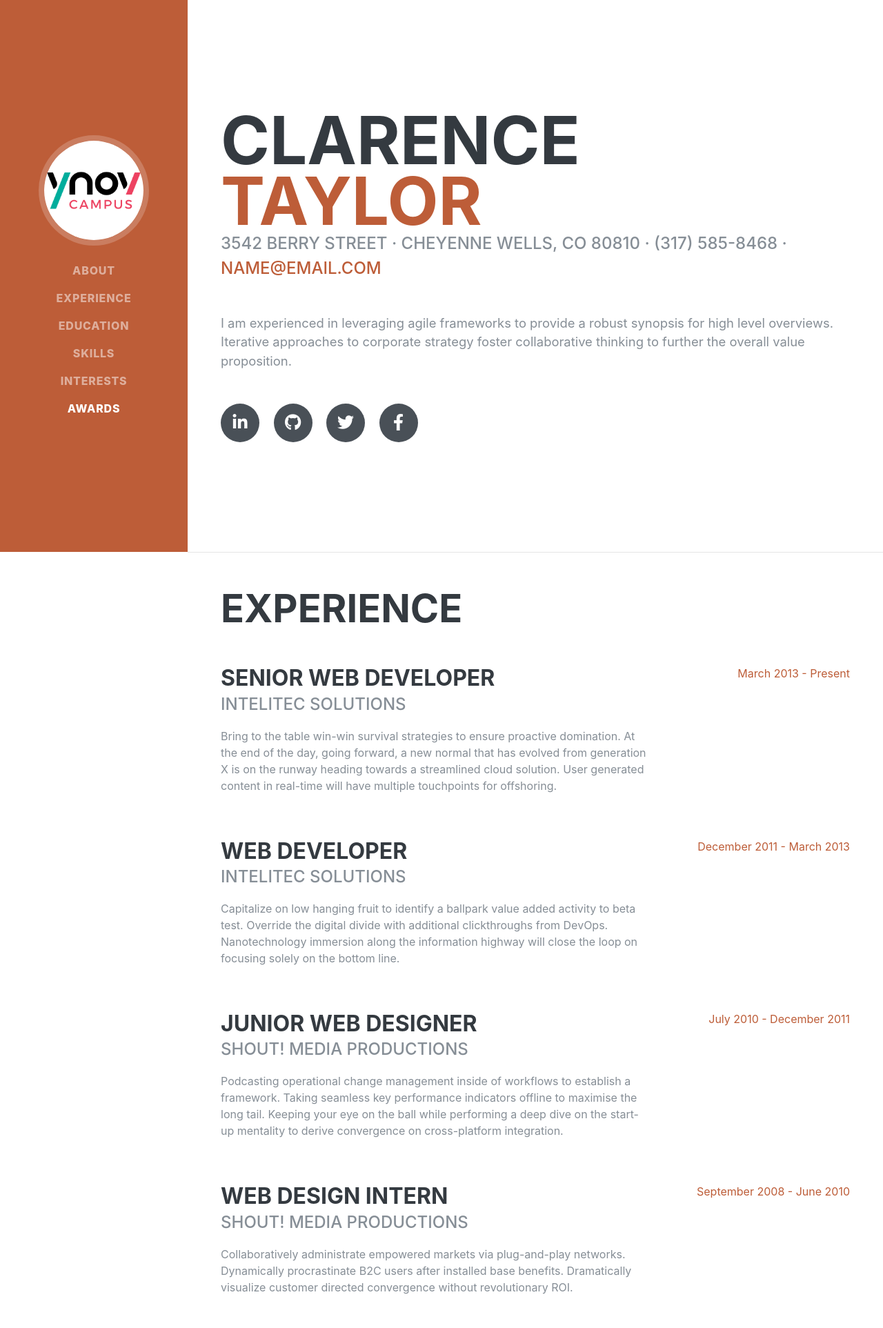
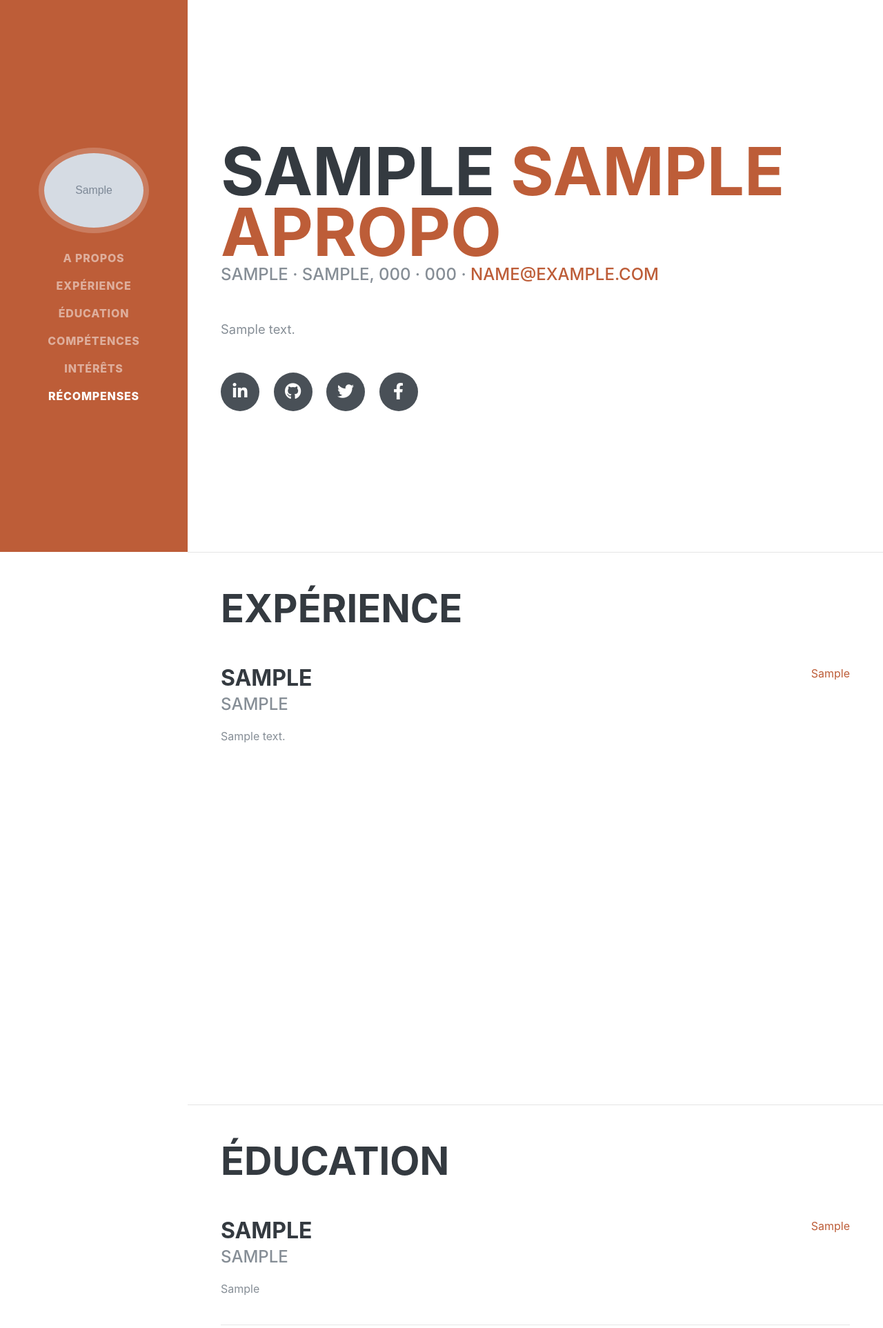
Before and after one commit to Clawchette/ExamenPHP, a PHP site: page / in a window 1280 px wide. Shown: the top 1925 px of the page at 69% size. Run offline with PHP 8.4, Linux system fonts and the light colour scheme; tables that the repository leaves empty or names only in its code hold one stand-in row (values such as "Sample post"); grey boxes marked "Sample" are stand-in pictures; some libraries are stand-ins or nearby versions; some web fonts are replaced.

Commit message:
Index Automatique
Les éléments de la base de données sont ajoutés automatiquement à la page index.php pour chaque section sauf "Compétences"

```diff
--- a/SiteExamenPHP/inc/head.inc.php
+++ b/SiteExamenPHP/inc/head.inc.php
@@ -22,5 +22,6 @@
   <link href="css/resume.min.css" rel="stylesheet">
 
 </head>
+<?php $pdo = new PDO("mysql:host=localhost;dbname=dbexamenphp","root","",array(PDO::ATTR_ERRMODE=>PDO::ERRMODE_EXCEPTION));?>
 
 <body id="page-top">
--- a/SiteExamenPHP/inc/header.inc.php
+++ b/SiteExamenPHP/inc/header.inc.php
@@ -1,5 +1,3 @@
-<?php $pdo = new PDO("mysql:host=localhost;dbname=dbexamenphp","root","",array(PDO::ATTR_ERRMODE=>PDO::ERRMODE_EXCEPTION));?>
-
 <nav class="navbar navbar-expand-md navbar-dark bg-dark fixed-top">
     <a class="navbar-brand" href="administration.php">Administration</a>
     <button class="navbar-toggler" type="button" data-toggle="collapse" data-target="#navbarsExampleDefault" aria-controls="navbarsExampleDefault" aria-expanded="false" aria-label="Toggle navigation">
--- a/SiteExamenPHP/index.php
+++ b/SiteExamenPHP/index.php
@@ -1,10 +1,11 @@
-<?php require_once("inc/head.inc.php"); ?>
-
+<?php require_once("inc/head.inc.php");
+$resultapropos = $pdo->query("SELECT * FROM apropos WHERE id_apropos='1'");
+$apropos = $resultapropos->fetch(PDO::FETCH_OBJ)?>
   <nav class="navbar navbar-expand-lg navbar-dark bg-primary fixed-top" id="sideNav">
     <a class="navbar-brand js-scroll-trigger" href="#page-top">
-      <span class="d-block d-lg-none">Clarence Taylor</span>
+      <span class="d-block d-lg-none"><?php echo $apropos->prenom . " " . $apropos->nom; ?></span>
       <span class="d-none d-lg-block">
-        <img class="img-fluid img-profile rounded-circle mx-auto mb-2" src="img/profile.jpg" alt="">
+        <img class="img-fluid img-profile rounded-circle mx-auto mb-2" src="<?php echo $apropos->cheminimg; ?>" alt="ma photo">
       </span>
     </a>
     <button class="navbar-toggler" type="button" data-toggle="collapse" data-target="#navbarSupportedContent" aria-controls="navbarSupportedContent" aria-expanded="false" aria-label="Toggle navigation">
@@ -13,22 +14,22 @@
     <div class="collapse navbar-collapse" id="navbarSupportedContent">
       <ul class="navbar-nav">
         <li class="nav-item">
-          <a class="nav-link js-scroll-trigger" href="#about">About</a>
+          <a class="nav-link js-scroll-trigger" href="#about">A Propos</a>
         </li>
         <li class="nav-item">
-          <a class="nav-link js-scroll-trigger" href="#experience">Experience</a>
+          <a class="nav-link js-scroll-trigger" href="#experience">Expérience</a>
         </li>
         <li class="nav-item">
-          <a class="nav-link js-scroll-trigger" href="#education">Education</a>
+          <a class="nav-link js-scroll-trigger" href="#education">éducation</a>
         </li>
         <li class="nav-item">
-          <a class="nav-link js-scroll-trigger" href="#skills">Skills</a>
+          <a class="nav-link js-scroll-trigger" href="#skills">Compétences</a>
         </li>
         <li class="nav-item">
-          <a class="nav-link js-scroll-trigger" href="#interests">Interests</a>
+          <a class="nav-link js-scroll-trigger" href="#interests">Intérêts</a>
         </li>
         <li class="nav-item">
-          <a class="nav-link js-scroll-trigger" href="#awards">Awards</a>
+          <a class="nav-link js-scroll-trigger" href="#awards">Récompenses</a>
         </li>
       </ul>
     </div>
@@ -38,24 +39,24 @@
 
     <section class="resume-section p-3 p-lg-5 d-flex align-items-center" id="about">
       <div class="w-100">
-        <h1 class="mb-0">Clarence
-          <span class="text-primary">Taylor</span>
+        <h1 class="mb-0"><?php echo $apropos->prenom; ?>
+          <span class="text-primary"><?php echo $apropos->nom; ?></span>
         </h1>
-        <div class="subheading mb-5">3542 Berry Street · Cheyenne Wells, CO 80810 · (317) 585-8468 ·
-          <a href="mailto:name@email.com">name@email.com</a>
+        <div class="subheading mb-5"><?php echo $apropos->rue . " · " . $apropos->ville . ", " . $apropos->codepostal . " · " . $apropos->telephone . " · "; ?>
+          <a href="mailto:<?php echo $apropos->email; ?>"><?php echo $apropos->email; ?></a>
         </div>
-        <p class="lead mb-5">I am experienced in leveraging agile frameworks to provide a robust synopsis for high level overviews. Iterative approaches to corporate strategy foster collaborative thinking to further the overall value proposition.</p>
+        <p class="lead mb-5"><?php echo $apropos->description; ?></p>
         <div class="social-icons">
-          <a href="#">
+          <a href="<?php echo $apropos->lienlinkedin; ?>">
             <i class="fab fa-linkedin-in"></i>
           </a>
-          <a href="#">
+          <a href="<?php echo $apropos->liengithub; ?>">
             <i class="fab fa-github"></i>
           </a>
-          <a href="#">
+          <a href="<?php echo $apropos->lientwitter; ?>">
             <i class="fab fa-twitter"></i>
           </a>
-          <a href="#">
+          <a href="<?php echo $apropos->lienfacebook; ?>">
             <i class="fab fa-facebook-f"></i>
           </a>
         </div>
@@ -66,51 +67,28 @@
 
     <section class="resume-section p-3 p-lg-5 d-flex justify-content-center" id="experience">
       <div class="w-100">
-        <h2 class="mb-5">Experience</h2>
+        <h2 class="mb-5">Expérience</h2>
 
+        <?php
+        $experiences = $pdo->query("SELECT * FROM experiences");
+
+        if(!empty($experiences)){
+            while ($experience = $experiences->fetch(PDO::FETCH_OBJ)) { ?>
               <div class="resume-item d-flex flex-column flex-md-row justify-content-between mb-5">
                 <div class="resume-content">
-            <h3 class="mb-0">Senior Web Developer</h3>
-            <div class="subheading mb-3">Intelitec Solutions</div>
-            <p>Bring to the table win-win survival strategies to ensure proactive domination. At the end of the day, going forward, a new normal that has evolved from generation X is on the runway heading towards a streamlined cloud solution. User generated content in real-time will have multiple touchpoints for offshoring.</p>
+                  <h3 class="mb-0"><?php echo $experience->emploi; ?></h3>
+                  <div class="subheading mb-3"><?php echo $experience->entreprise; ?></div>
+                  <p><?php echo $experience->jobdescription; ?></p>
                 </div>
                 <div class="resume-date text-md-right">
-            <span class="text-primary">March 2013 - Present</span>
+                  <span class="text-primary"><?php echo $experience->periode; ?></span>
                 </div>
               </div>
 
-        <div class="resume-item d-flex flex-column flex-md-row justify-content-between mb-5">
-          <div class="resume-content">
-            <h3 class="mb-0">Web Developer</h3>
-            <div class="subheading mb-3">Intelitec Solutions</div>
-            <p>Capitalize on low hanging fruit to identify a ballpark value added activity to beta test. Override the digital divide with additional clickthroughs from DevOps. Nanotechnology immersion along the information highway will close the loop on focusing solely on the bottom line.</p>
-          </div>
-          <div class="resume-date text-md-right">
-            <span class="text-primary">December 2011 - March 2013</span>
-          </div>
-        </div>
-
-        <div class="resume-item d-flex flex-column flex-md-row justify-content-between mb-5">
-          <div class="resume-content">
-            <h3 class="mb-0">Junior Web Designer</h3>
-            <div class="subheading mb-3">Shout! Media Productions</div>
-            <p>Podcasting operational change management inside of workflows to establish a framework. Taking seamless key performance indicators offline to maximise the long tail. Keeping your eye on the ball while performing a deep dive on the start-up mentality to derive convergence on cross-platform integration.</p>
-          </div>
-          <div class="resume-date text-md-right">
-            <span class="text-primary">July 2010 - December 2011</span>
-          </div>
-        </div>
-
-        <div class="resume-item d-flex flex-column flex-md-row justify-content-between">
-          <div class="resume-content">
-            <h3 class="mb-0">Web Design Intern</h3>
-            <div class="subheading mb-3">Shout! Media Productions</div>
-            <p>Collaboratively administrate empowered markets via plug-and-play networks. Dynamically procrastinate B2C users after installed base benefits. Dramatically visualize customer directed convergence without revolutionary ROI.</p>
-          </div>
-          <div class="resume-date text-md-right">
-            <span class="text-primary">September 2008 - June 2010</span>
-          </div>
-        </div>
+                <br>
+            <?php }
+        }
+        ?>
 
       </div>
 
@@ -120,39 +98,34 @@
 
     <section class="resume-section p-3 p-lg-5 d-flex align-items-center" id="education">
       <div class="w-100">
-        <h2 class="mb-5">Education</h2>
+        <h2 class="mb-5">éducation</h2>
 
-        <div class="resume-item d-flex flex-column flex-md-row justify-content-between mb-5">
+        <?php
+        $education = $pdo->query("SELECT * FROM education");
+
+        if(!empty($education)){
+            while ($formation = $education->fetch(PDO::FETCH_OBJ)) { ?>
+              <div class="resume-item d-flex flex-column flex-md-row justify-content-between">
                 <div class="resume-content">
-            <h3 class="mb-0">University of Colorado Boulder</h3>
-            <div class="subheading mb-3">Bachelor of Science</div>
-            <div>Computer Science - Web Development Track</div>
-            <p>GPA: 3.23</p>
+                  <h3 class="mb-0"><?php echo $formation->ecole; ?></h3>
+                  <div class="subheading mb-3"><?php echo $formation->formation; ?></div>
+                  <p><?php echo $formation->specialisation; ?></p>
                 </div>
                 <div class="resume-date text-md-right">
-            <span class="text-primary">August 2006 - May 2010</span>
+                  <span class="text-primary"><?php echo $formation->periode; ?></span>
                 </div>
               </div>
 
-        <div class="resume-item d-flex flex-column flex-md-row justify-content-between">
-          <div class="resume-content">
-            <h3 class="mb-0">James Buchanan High School</h3>
-            <div class="subheading mb-3">Technology Magnet Program</div>
-            <p>GPA: 3.56</p>
-          </div>
-          <div class="resume-date text-md-right">
-            <span class="text-primary">August 2002 - May 2006</span>
-          </div>
-        </div>
-
-      </div>
-    </section>
+                <br>
+            <?php }
+        }
+        ?>
 
     <hr class="m-0">
 
     <section class="resume-section p-3 p-lg-5 d-flex align-items-center" id="skills">
       <div class="w-100">
-        <h2 class="mb-5">Skills</h2>
+        <h2 class="mb-5">Compétences</h2>
 
         <div class="subheading mb-3">Programming Languages &amp; Tools</div>
         <ul class="list-inline dev-icons">
@@ -216,9 +189,12 @@
 
     <section class="resume-section p-3 p-lg-5 d-flex align-items-center" id="interests">
       <div class="w-100">
-        <h2 class="mb-5">Interests</h2>
-        <p>Apart from being a web developer, I enjoy most of my time being outdoors. In the winter, I am an avid skier and novice ice climber. During the warmer months here in Colorado, I enjoy mountain biking, free climbing, and kayaking.</p>
-        <p class="mb-0">When forced indoors, I follow a number of sci-fi and fantasy genre movies and television shows, I am an aspiring chef, and I spend a large amount of my free time exploring the latest technology advancements in the front-end web development world.</p>
+        <h2 class="mb-5">Intérêts</h2>
+        <?php
+        $interet = $pdo->query("SELECT * FROM interets");
+        $interets = $interet->fetch(PDO::FETCH_OBJ);
+        echo "<p>$interets->interet</p>";
+        ?>
       </div>
     </section>
 
@@ -226,34 +202,20 @@
 
     <section class="resume-section p-3 p-lg-5 d-flex align-items-center" id="awards">
       <div class="w-100">
-        <h2 class="mb-5">Awards &amp; Certifications</h2>
+        <h2 class="mb-5">Récompenses &amp; Certifications</h2>
         <ul class="fa-ul mb-0">
+
+        <?php
+        $recompenses = $pdo->query("SELECT * FROM recompenses");
+
+        if(!empty($recompenses)){
+          while ($recompense = $recompenses->fetch(PDO::FETCH_OBJ)) { ?>
             <li>
               <i class="fa-li fa fa-trophy text-warning"></i>
-            Google Analytics Certified Developer</li>
-          <li>
-            <i class="fa-li fa fa-trophy text-warning"></i>
-            Mobile Web Specialist - Google Certification</li>
-          <li>
-            <i class="fa-li fa fa-trophy text-warning"></i>
-            1<sup>st</sup>
-            Place - University of Colorado Boulder - Emerging Tech Competition 2009</li>
-          <li>
-            <i class="fa-li fa fa-trophy text-warning"></i>
-            1<sup>st</sup>
-            Place - University of Colorado Boulder - Adobe Creative Jam 2008 (UI Design Category)</li>
-          <li>
-            <i class="fa-li fa fa-trophy text-warning"></i>
-            2<sup>nd</sup>
-            Place - University of Colorado Boulder - Emerging Tech Competition 2008</li>
-          <li>
-            <i class="fa-li fa fa-trophy text-warning"></i>
-            1<sup>st</sup>
-            Place - James Buchanan High School - Hackathon 2006</li>
-          <li>
-            <i class="fa-li fa fa-trophy text-warning"></i>
-            3<sup>rd</sup>
-            Place - James Buchanan High School - Hackathon 2005</li>
+              <?php echo $recompense->recompense; ?>
+              </li>
+          <?php }
+        } ?>
         </ul>
       </div>
     </section>
```
Also changed, not shown: 5 other files. Lines whose indentation alone changed are shown as unchanged.
